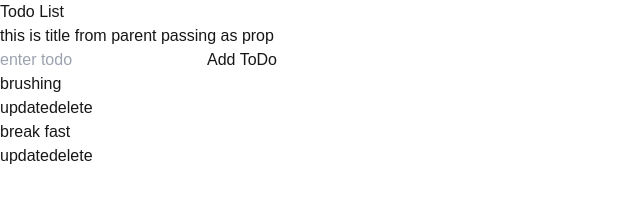
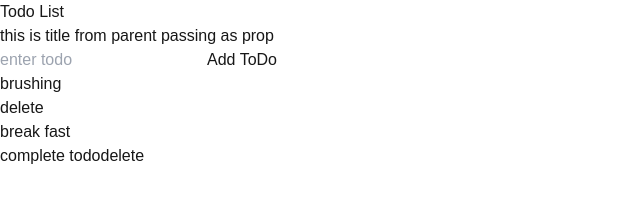
Before and after one commit to mohanagowthami/hypersonic-classes, a Next.js app: page / in a window 1280 px wide. Shown: the top 218 px of the page, without its empty margins (0-640 px from the left). Built offline with nearby package versions, Linux system fonts and the light colour scheme.

Commit message:
update button functionality added

```diff
--- a/src/app/components/1-2-2025-todo-industry-standards/TodoItem.jsx
+++ b/src/app/components/1-2-2025-todo-industry-standards/TodoItem.jsx
@@ -1,19 +1,20 @@
-export const TodoItem=(props)=>{
+export const TodoItem = (props) => {
 
-    console.log(props,"props in todoItem")
+    console.log(props, "props in todoItem")
 
-    const { todoData,handleDeleteFromParent}=props
+    const { todoData, handleDeleteFromParent,handleCompleteTodotaskProp } = props
 
-    const handleDeleteButton=()=>{
-       handleDeleteFromParent()
+    const handleDeleteButton = () => {
+        handleDeleteFromParent()
     }
 
 
     return <div className="flex gap-6 items-center justify-center">
 
-    <p>{todoData.name}</p>
-    <button >update</button>
-    <button onClick={handleDeleteButton}>delete</button>
+        <p>{todoData.name}</p>
+        {todoData.isCompleted ? null:
+        <button   onClick={handleCompleteTodotaskProp}>complete todo</button>}
+        <button onClick={handleDeleteButton}>delete</button>
 
     </div>
 }
--- a/src/app/components/1-2-2025-todo-industry-standards/TodoList.jsx
+++ b/src/app/components/1-2-2025-todo-industry-standards/TodoList.jsx
@@ -35,6 +35,21 @@ const TodoList = () => {
         setterFunOfTodosList([...todosListCopy])
     }
 
+
+    const handleCompleteTodotaskCB = (index) => {
+
+        const todosListCopy = [...todosList]
+        todosListCopy[index]["isCompleted"] = !todosListCopy[index]["isCompleted"]
+        setterFunOfTodosList([...todosListCopy])
+
+
+    }
+
+
+
+
+
+
     return <>
         <p>Todo  List</p>
         {/* this is one way to pass value in call back when you want to some extra details , this way will be more usable */}
@@ -42,7 +57,10 @@ const TodoList = () => {
 
         <AddTodo title="this is title from parent passing as prop" buttonClickFromParent={buttonClickFromParent} />
         {todosList.map((ele, index) => {
-            return <TodoItem todoData={ele} key={index} handleDeleteFromParent={() => handleDeleteFromParent(index)} />
+            return <TodoItem todoData={ele} key={index}
+                handleCompleteTodotaskProp={() => handleCompleteTodotaskCB(index)}
+
+                handleDeleteFromParent={() => handleDeleteFromParent(index)} />
         })
         }
     </>
```
